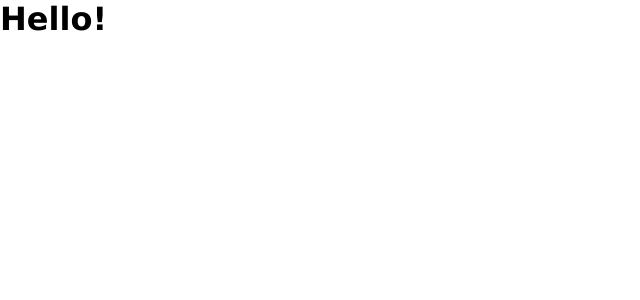
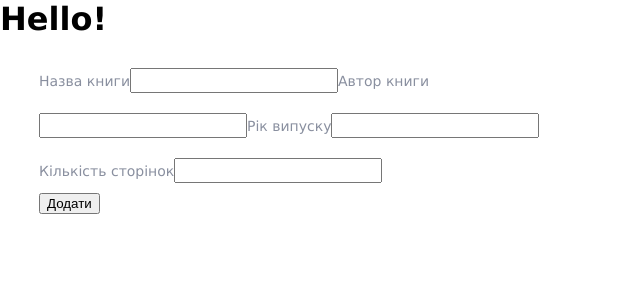
Before and after one commit to dramarec/Fullstack-TeamProject-BookRead, a React (Create React App) app in the folder client/: page / in a window 1280 px wide. Shown: the top 300 px of the page, without its empty margins (0-640 px from the left). Built offline with nearby package versions, Linux system fonts and the light colour scheme.

Commit message:
Adds libraryForm

```diff
--- a/client/src/components/App.js
+++ b/client/src/components/App.js
@@ -1,9 +1,13 @@
 import Header from './header/Header';
+import LibraryForm from './libraryForm/LibraryForm';
 
 const App = () => {
   return (
     <>
       <Header />
+      <div className="container">
+        <LibraryForm />
+      </div>
     </>
   );
 };
--- /dev/null
+++ b/client/src/components/libraryForm/LibraryForm.js
@@ -0,0 +1,127 @@
+import React, { useState } from 'react';
+//import { useDispatch, useSelector } from 'react-redux';
+import { Formik, Form, Field, ErrorMessage } from 'formik';
+import * as Yup from 'yup';
+import LibraryFormStyled from './LibraryFormStyled';
+
+const schema = Yup.object().shape({
+  bookName: Yup.string()
+    .min(2, 'Занадто коротка назва!')
+    .required('Заповніть поле "Назва книги"'),
+  bookAuthor: Yup.string().required('Заповніть поле "Автор книги"'),
+  bookYear: Yup.number()
+    .min(4, 'Min значення 4 символу')
+    .required('Заповніть поле "Рік випуску"'),
+  bookPages: Yup.number()
+    .min(1, 'Min значення 1')
+    .required('Заповніть поле "Кількість сторінок"'),
+});
+
+const initialState = {
+  bookName: '',
+  bookAuthor: '',
+  bookYear: '',
+  bookPages: '',
+};
+
+const LibraryForm = () => {
+  const [state, setState] = useState({ ...initialState });
+
+  const onHandlerSubmit = values => {
+    console.log(`values`, values);
+  };
+
+  return (
+    <LibraryFormStyled>
+      <Formik
+        initialValues={state}
+        validationSchema={schema}
+        onSubmit={(values, actions) => {
+          onHandlerSubmit({ ...values });
+
+          actions.resetForm({ ...state });
+        }}
+      >
+        {({ values }) => (
+          <Form className="bookForm">
+            <div className="bookFormList ">
+              <label className="bookFormListItem">
+                <span className="bookFormListItemTitle">Назва книги</span>
+                <Field
+                  className="bookFormInput"
+                  type="text"
+                  value={values.bookName}
+                  name="bookName"
+                  autoComplete="off"
+                />
+                <ErrorMessage
+                  className="bookFormError"
+                  component="div"
+                  name="bookName"
+                />
+              </label>
+
+              <label className="bookFormListItem">
+                <span className="bookFormListItemTitle">Автор книги</span>
+
+                <Field
+                  className="bookFormInput"
+                  type="text"
+                  value={values.bookAuthor}
+                  name="bookAuthor"
+                  autoComplete="off"
+                />
+                <ErrorMessage
+                  className="bookFormError"
+                  component="div"
+                  name="bookAuthor"
+                />
+              </label>
+
+              <label className="bookFormListItem">
+                <span className="bookFormListItemTitle">Рік випуску</span>
+
+                <Field
+                  className="bookFormInput"
+                  type="text"
+                  value={values.bookYear}
+                  name="bookYear"
+                  autoComplete="off"
+                />
+                <ErrorMessage
+                  className="bookFormError"
+                  component="div"
+                  name="bookYear"
+                />
+              </label>
+
+              <label className="bookFormListItem">
+                <span className="bookFormListItemTitle">
+                  Кількість сторінок
+                </span>
+
+                <Field
+                  className="bookFormInput"
+                  type="text"
+                  value={values.bookPages}
+                  name="bookPages"
+                  autoComplete="off"
+                />
+                <ErrorMessage
+                  className="bookFormError"
+                  component="div"
+                  name="bookPages"
+                />
+              </label>
+            </div>
+            <button type="submit" className="bookFormBtn">
+              Додати
+            </button>
+          </Form>
+        )}
+      </Formik>
+    </LibraryFormStyled>
+  );
+};
+
+export default LibraryForm;
--- /dev/null
+++ b/client/src/components/libraryForm/LibraryFormStyled.js
@@ -0,0 +1,48 @@
+import styled from 'styled-components';
+
+const Wrapper = styled.div`
+  display: flex;
+  flex-direction: column;
+  justify-content: center;
+  width: 270px;
+  padding-top: 52px;
+
+  @media screen and (min-width: 768px) {
+    padding-top: 20px;
+    min-width: 594px;
+  }
+  @media screen and (min-width: 1280px) {
+    margin-right: 39px;
+  }
+  .bookForm {
+  }
+  .bookFormList {
+  }
+  .bookFormListItem {
+  }
+  .bookFormListItemTitle {
+    white-space: nowrap;
+    font-style: normal;
+    font-weight: 500;
+    font-size: 14px;
+    line-height: 38px;
+    color: #898f9f;
+    padding-bottom: 10px;
+
+    @media screen and (min-width: 768px) {
+      padding-bottom: 19.5px;
+    }
+    @media screen and (min-width: 1280px) {
+    }
+  }
+  .bookFormInput {
+    margin-top: 10px;
+    margin-bottom: 10px;
+  }
+  .bookFormError {
+  }
+  .bookFormBtn {
+  }
+`;
+
+export default Wrapper;
```
